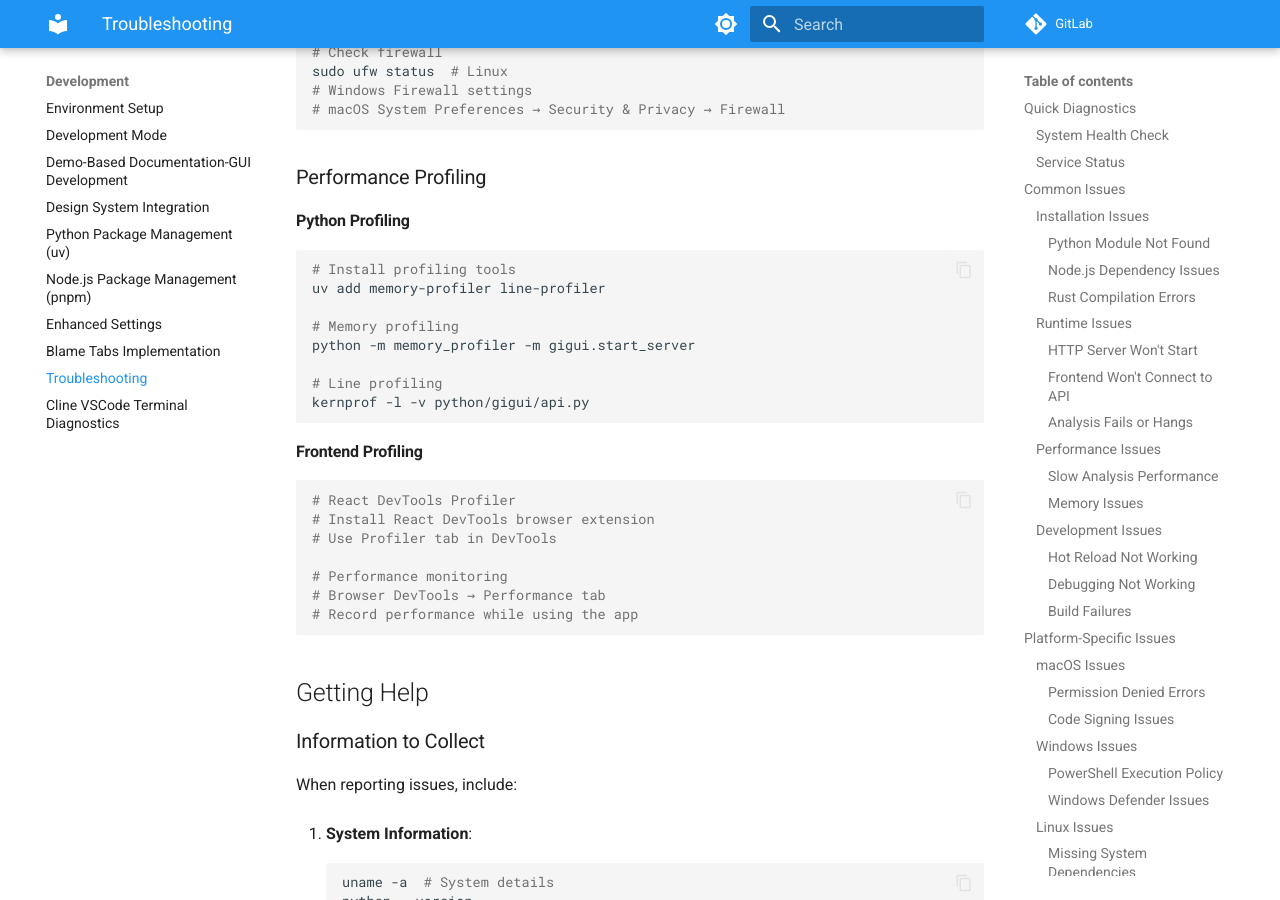
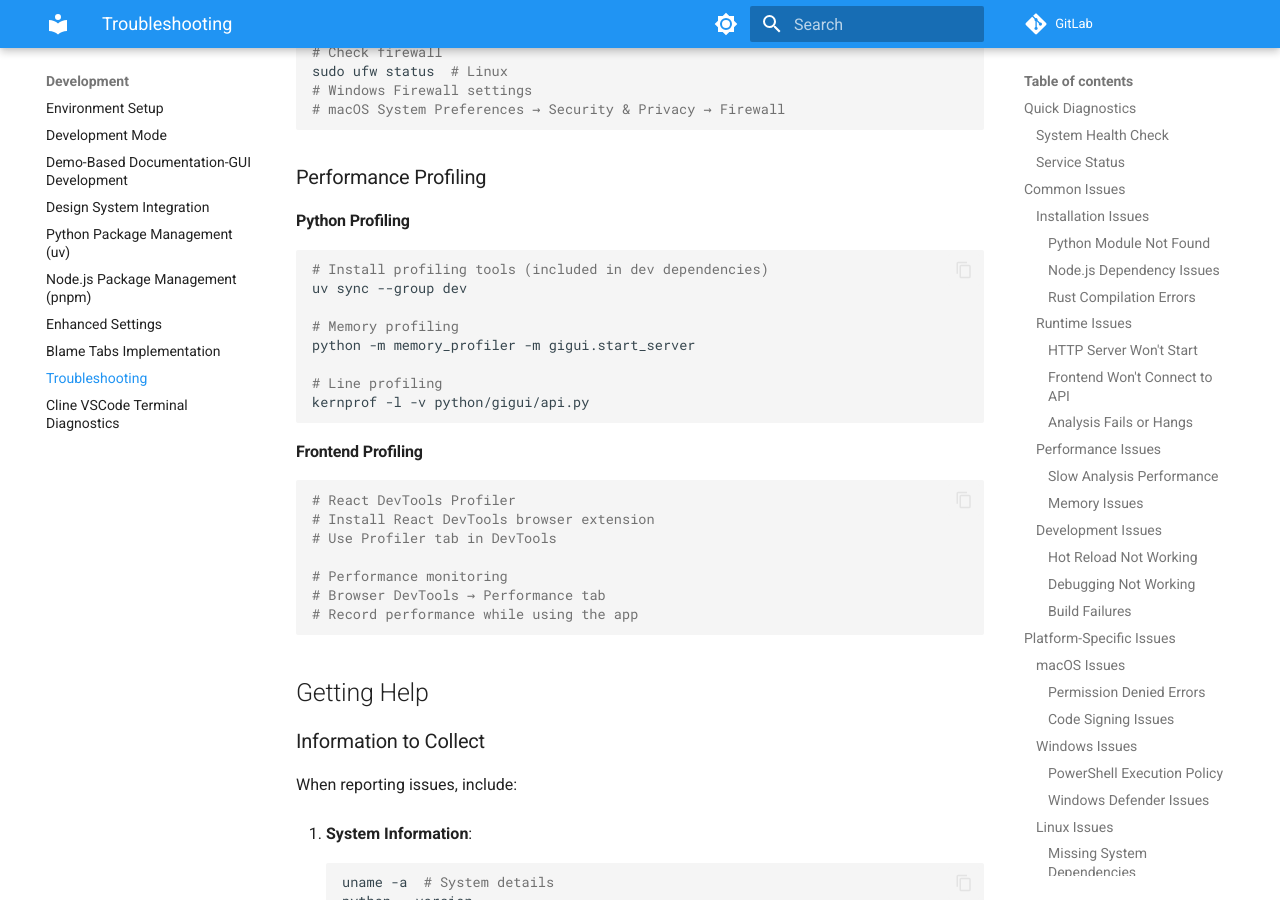
Before and after one commit to boost-edu-tools/gitinspectorgui, an MkDocs documentation site: the page built from docs/development/troubleshooting.md, in a window 1280 px wide and 900 px high, scrolled down 9217 px. Built offline with MkDocs 1.6.1 and Material for MkDocs 9.7.7, drawn with Linux system fonts in a browser that asks for light colours; comment, search, counter and statistics services are not loaded.

Commit message:
docs: Fix uv usage patterns and add profiling tools to dev dependencies
- Add memory-profiler and line-profiler to pyproject.toml dev dependencies
- Replace 'uv add' commands with 'uv sync --group dev' for profiling tools
- Remove inappropriate 'uv add gitinspectorgui' from deployment docs
- Ensure all development tools are properly declared in pyproject.toml
- Standardize on uv sync for dependency installation from pyproject.toml

This follows best practices where dependencies should be declared in pyproject.toml
rather than installed ad-hoc via documentation instructions.

````diff
--- a/docs/development/troubleshooting.md
+++ b/docs/development/troubleshooting.md
@@ -474,8 +474,8 @@
 #### Python Profiling
 
 ```bash
-# Install profiling tools
-uv add memory-profiler line-profiler
+# Install profiling tools (included in dev dependencies)
+uv sync --group dev
 
 # Memory profiling
 python -m memory_profiler -m gigui.start_server
--- a/pyproject.toml
+++ b/pyproject.toml
@@ -58,6 +58,8 @@
 
 [dependency-groups]
 dev = [
+    "line-profiler >= 4.1.3",
+    "memory-profiler >= 0.61.0",
     "mkdocs >= 1.6",
     "pre-commit >= 4.0.1",
     "psutil >= 6.0.0",
````
Also changed, not shown: docs/development/development-mode.md (+2 -2 lines), docs/operations/deployment.md (+4 -4 lines).
